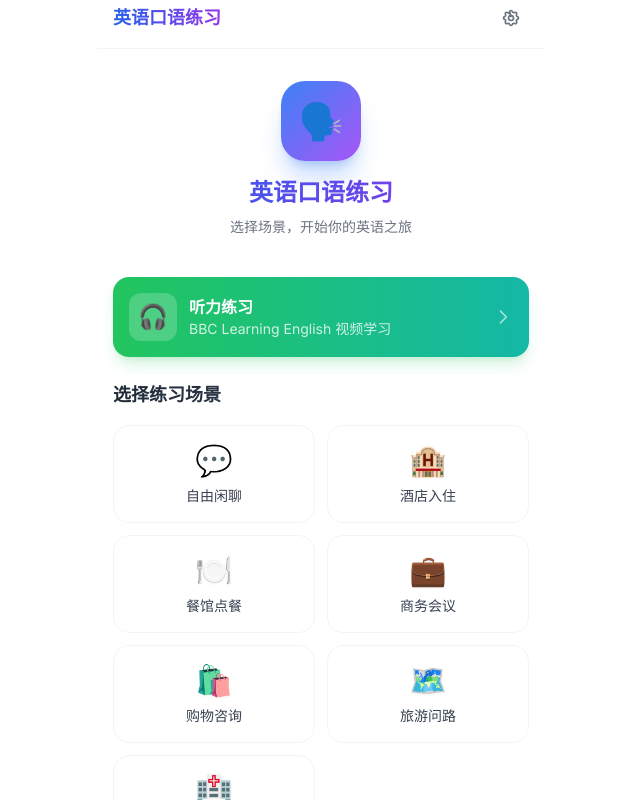
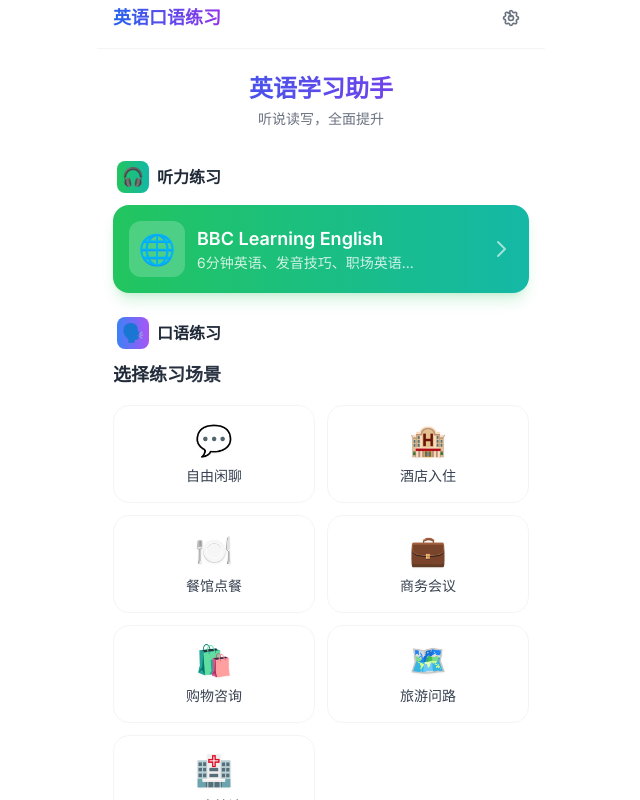
Before and after one commit to jihuihuang032-svg/english-agent, a Next.js app: page / in a window 1280 px wide. Shown: the whole page, without its empty margins (319-959 px from the left). Built offline with nearby package versions, Linux system fonts and the light colour scheme.

Commit message:
'首页布局优化'

```diff
--- a/src/app/page.tsx
+++ b/src/app/page.tsx
@@ -256,22 +256,19 @@ export default function Home() {
         {!selectedScenario ? (
           <div className="flex-1 overflow-y-auto overscroll-contain">
             <div className="p-4 space-y-6">
-              <div className="text-center py-4">
-                <div className="w-20 h-20 mx-auto mb-4 bg-gradient-to-br from-blue-500 to-purple-500 rounded-3xl flex items-center justify-center shadow-xl shadow-blue-500/30">
-                  <span className="text-4xl">🗣️</span>
-                </div>
-                <h1 className="text-2xl font-bold bg-gradient-to-r from-blue-600 to-purple-600 bg-clip-text text-transparent mb-2">
-                  英语口语练习
+              <div className="text-center py-2">
+                <h1 className="text-2xl font-bold bg-gradient-to-r from-blue-600 to-purple-600 bg-clip-text text-transparent mb-1">
+                  英语学习助手
                 </h1>
-                <p className="text-sm text-gray-500">选择场景，开始你的英语之旅</p>
+                <p className="text-sm text-gray-500">听说读写，全面提升</p>
               </div>
 
               {englishVoices.length > 0 && (
-                <div className="bg-gradient-to-r from-blue-50 to-purple-50 rounded-2xl p-4 border border-blue-100">
-                  <div className="flex items-center justify-between mb-2">
-                    <span className="text-sm font-medium text-gray-700 flex items-center gap-2">
-                      <span className="text-lg">🔊</span>
-                      播放语音
+                <div className="bg-gradient-to-r from-blue-50 to-purple-50 rounded-2xl p-3 border border-blue-100">
+                  <div className="flex items-center justify-between">
+                    <span className="text-xs font-medium text-gray-700 flex items-center gap-2">
+                      <span>🔊</span>
+                      <span className="truncate max-w-[180px]">{selectedVoice.replace('Microsoft ', '').replace('Google ', '').substring(0, 25)}</span>
                     </span>
                     <button
                       onClick={() => setShowVoiceSelector(!showVoiceSelector)}
@@ -280,16 +277,13 @@ export default function Home() {
                       {showVoiceSelector ? '收起' : '更换'}
                     </button>
                   </div>
-                  <p className="text-xs text-gray-500 mb-2">
-                    当前：{selectedVoice.replace('Microsoft ', '').replace('Google ', '').substring(0, 20)}
-                  </p>
                   {showVoiceSelector && (
-                    <div className="mt-3 space-y-2 max-h-40 overflow-y-auto">
+                    <div className="mt-2 space-y-1 max-h-32 overflow-y-auto">
                       {englishVoices.map((voice) => (
                         <button
                           key={voice.name}
                           onClick={() => setSelectedVoice(voice.name)}
-                          className={`w-full text-left px-3 py-2 rounded-lg text-xs transition-all ${
+                          className={`w-full text-left px-2 py-1.5 rounded-lg text-xs transition-all ${
                             selectedVoice === voice.name
                               ? 'bg-blue-500 text-white'
                               : 'bg-white hover:bg-gray-50 text-gray-700'
@@ -303,29 +297,47 @@ export default function Home() {
                 </div>
               )}
 
+              <div className="space-y-3">
+                <div className="flex items-center gap-2 px-1">
+                  <div className="w-8 h-8 bg-gradient-to-r from-green-500 to-teal-500 rounded-lg flex items-center justify-center">
+                    <span className="text-lg">🎧</span>
+                  </div>
+                  <h2 className="font-semibold text-gray-800">听力练习</h2>
+                </div>
+
                 <button
                   onClick={() => setShowListening(true)}
                   className="w-full bg-gradient-to-r from-green-500 to-teal-500 rounded-2xl p-4 text-left shadow-lg shadow-green-500/20 hover:shadow-xl transition-all active:scale-[0.98]"
                 >
                   <div className="flex items-center gap-3">
-                  <div className="w-12 h-12 bg-white/20 rounded-xl flex items-center justify-center">
-                    <span className="text-2xl">🎧</span>
+                    <div className="w-14 h-14 bg-white/20 rounded-xl flex items-center justify-center">
+                      <span className="text-3xl">🌐</span>
                     </div>
                     <div className="flex-1">
-                    <h3 className="font-semibold text-white">听力练习</h3>
-                    <p className="text-sm text-white/80">BBC Learning English 视频学习</p>
+                      <h3 className="font-semibold text-white text-lg">BBC Learning English</h3>
+                      <p className="text-sm text-white/80">6分钟英语、发音技巧、职场英语...</p>
                     </div>
-                  <svg className="w-5 h-5 text-white/60" fill="none" stroke="currentColor" viewBox="0 0 24 24">
+                    <svg className="w-6 h-6 text-white/60" fill="none" stroke="currentColor" viewBox="0 0 24 24">
                       <path strokeLinecap="round" strokeLinejoin="round" strokeWidth={2} d="M9 5l7 7-7 7" />
                     </svg>
                   </div>
                 </button>
+              </div>
+
+              <div className="space-y-3">
+                <div className="flex items-center gap-2 px-1">
+                  <div className="w-8 h-8 bg-gradient-to-r from-blue-500 to-purple-500 rounded-lg flex items-center justify-center">
+                    <span className="text-lg">🗣️</span>
+                  </div>
+                  <h2 className="font-semibold text-gray-800">口语练习</h2>
+                </div>
 
                 <ScenarioSelector
                   scenarios={scenarios}
                   selectedScenario={selectedScenario}
                   onSelect={handleSelectScenario}
                 />
+              </div>
             </div>
           </div>
         ) : (
```
Lines whose indentation alone changed are shown as unchanged.
